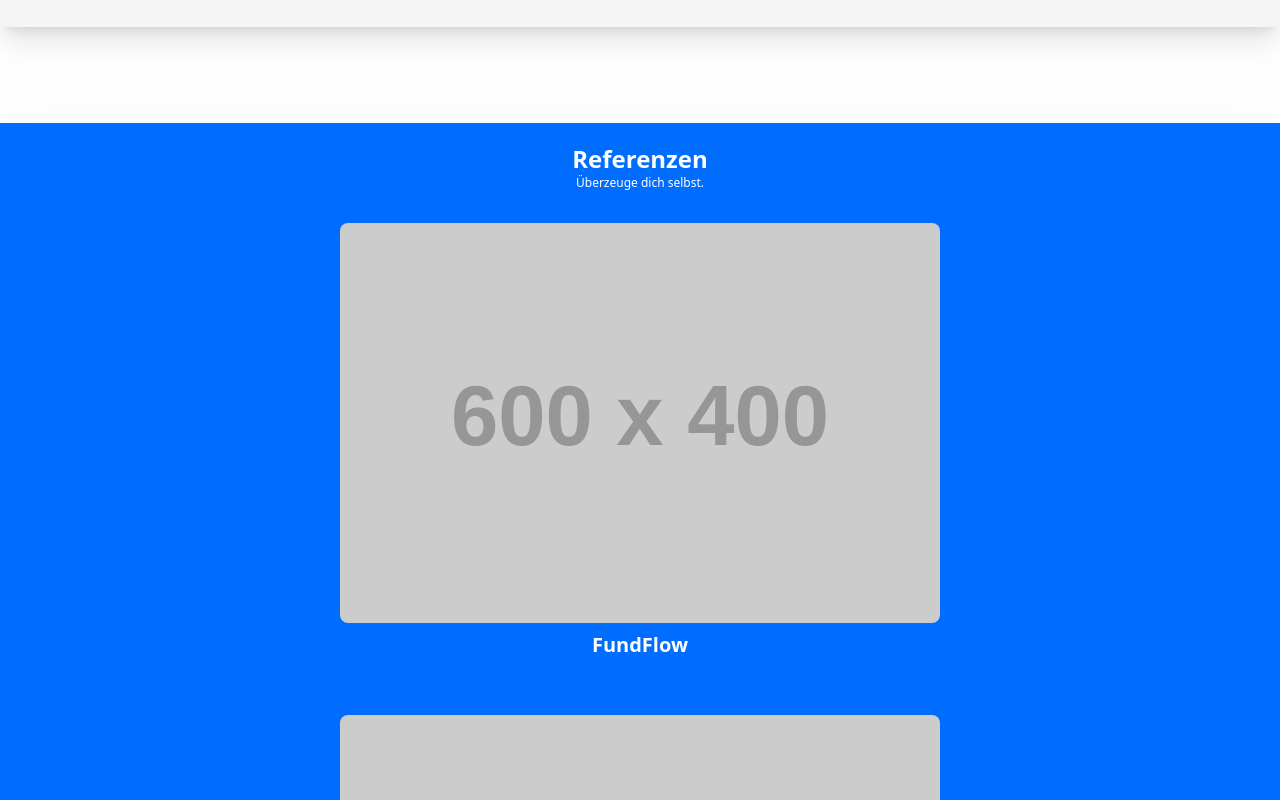
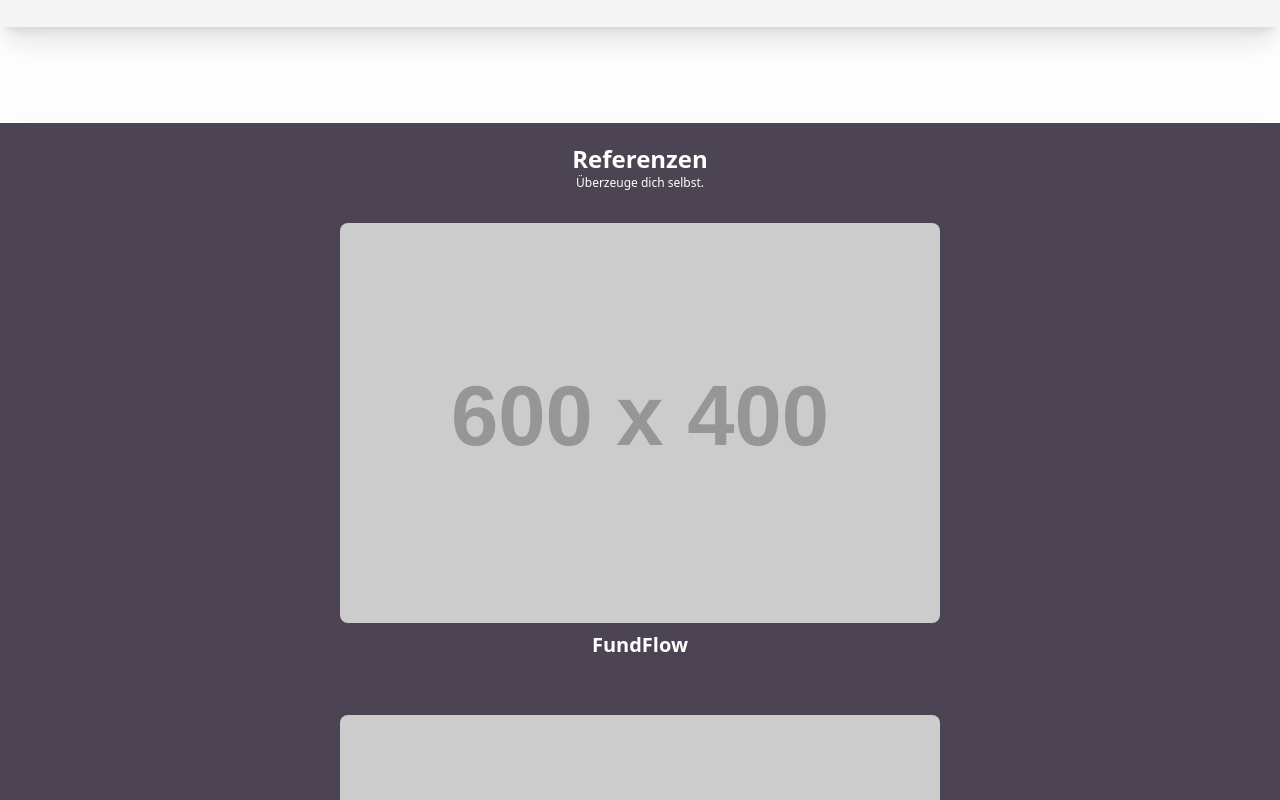
Before and after one commit to jusi-dev/webdesign, a website: page index.html in a window 1280 px wide. Shown: the part 2220-3020 px from the top of the page. Drawn offline with Linux system fonts and the light colour scheme; placeholder pictures from the web are drawn by us.

Commit message:
Changed bg color

```diff
--- a/index.html
+++ b/index.html
@@ -112,9 +112,9 @@
             </div>
         </div>
 
-        <!-- shadow-[-5px_10px_20px_10px_rgba(0,0,0,0.2)] -->
+        <!-- shadow-[-5px_10px_20px_10px_rgba(0,0,0,0.2)] #006DFF-->
         <!-- mx-7 rounded-xl -->
-        <div class="flex flex-col bg-[#006DFF] mt-24 pt-5 pb-8 mb-12 shadow-2xl h-auto">
+        <div class="flex flex-col bg-[#4C4452] mt-24 pt-5 pb-8 mb-12 shadow-2xl h-auto">
             <div class="text-center text-white">
                 <h2 class="text-2xl font-bold">Referenzen</h2>
                 <p class="text-xs">Überzeuge dich selbst.</p>
```
Also changed, not shown: dist/output.css.
